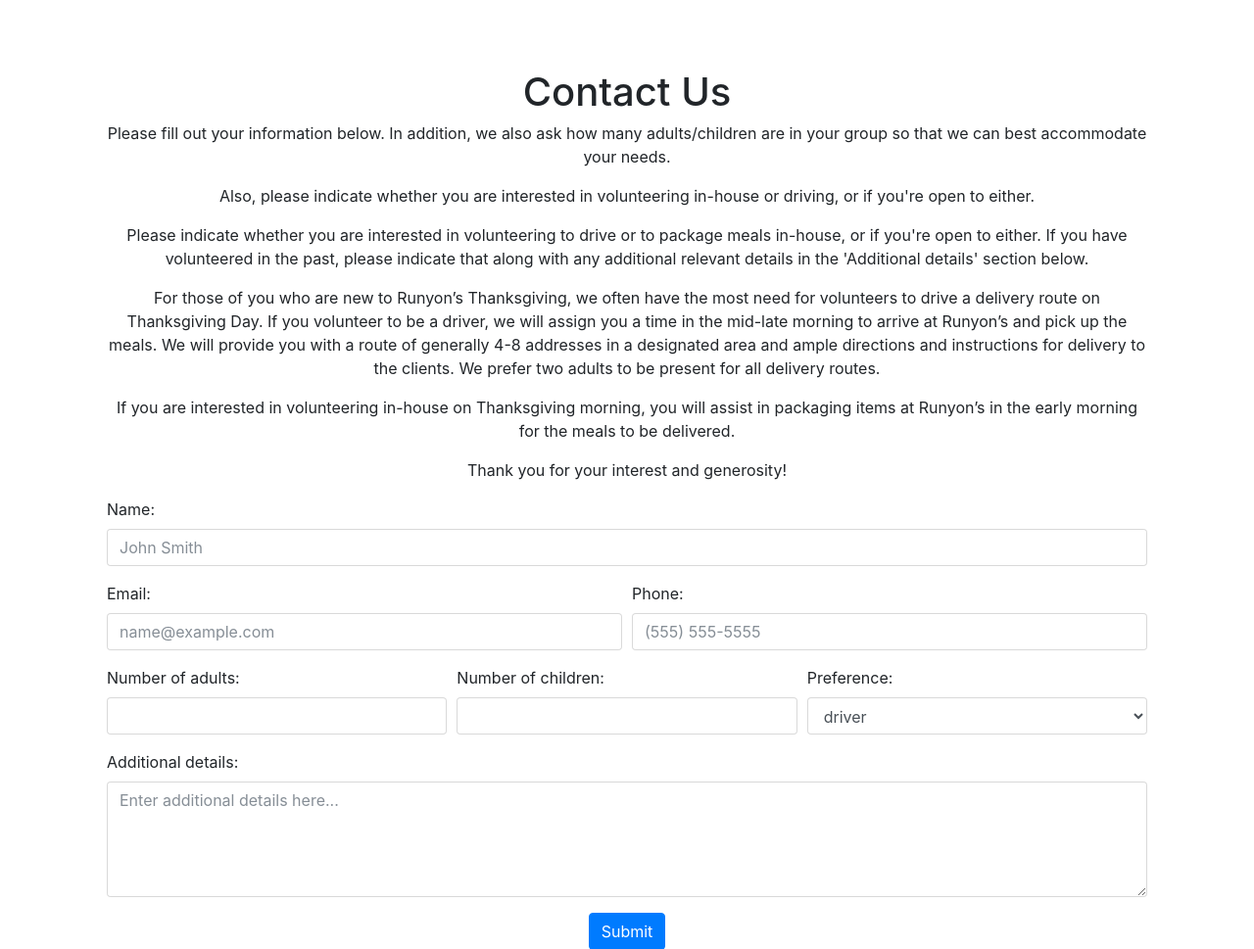
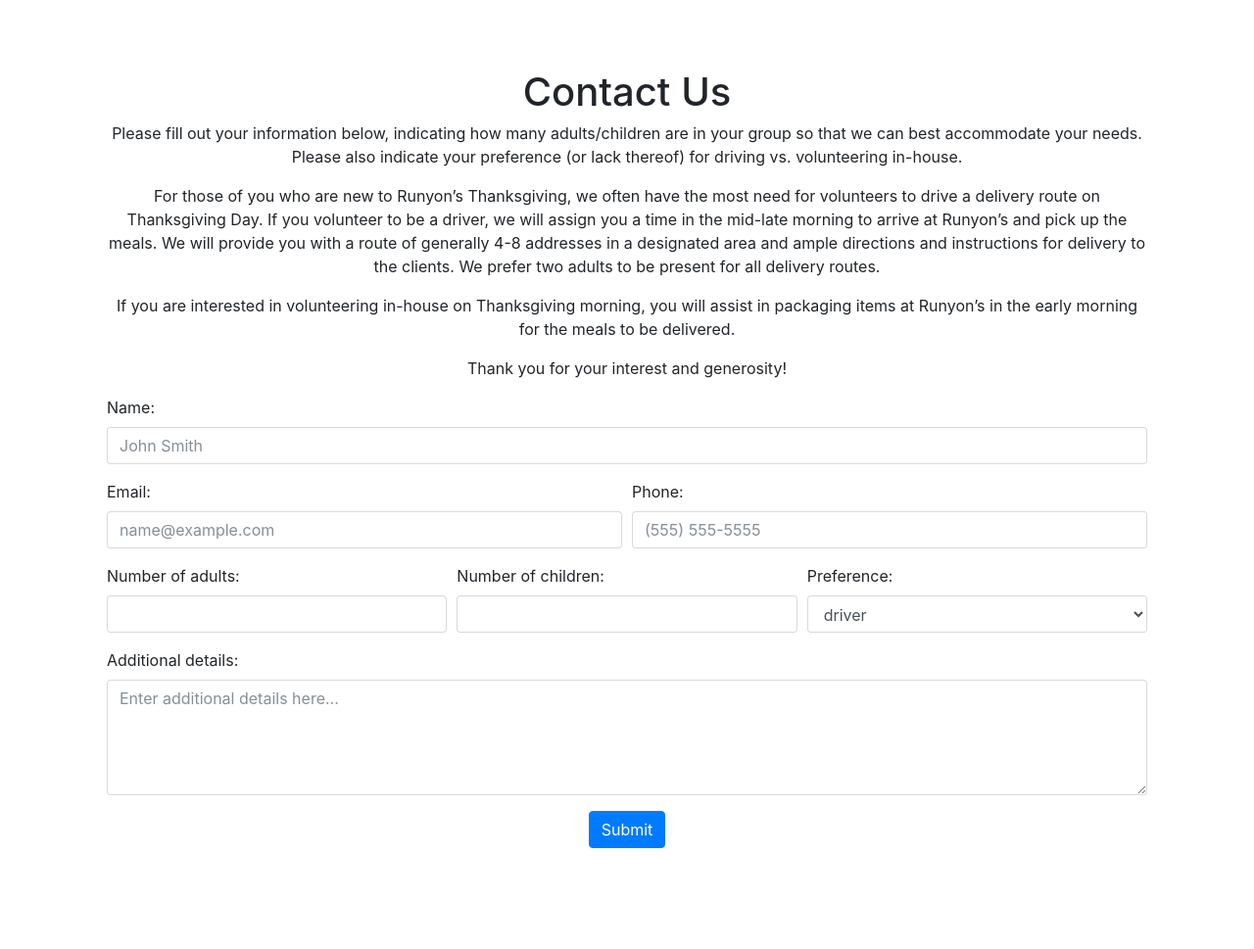
Before and after one commit to cmcg513/runyons-thanksgiving, a Django app: template website/volunteers/templates/volunteers/contact.html in a window 1280 px wide. Shown: the part 56-1025 px from the top of the page at 98% size. After the commit the page ends 922 px from the top, so only its background shows below. Run offline with Django 3.2, Linux system fonts and the light colour scheme; the template is opened without the code that fills it: values that come from a table or form of the project are taken from there, others are empty; parts of the project's set-up code (start-up, migrations or seed data) failed here and were passed over; some libraries are stand-ins or nearby versions.

Commit message:
resolves #26, buggy content page

```diff
--- a/website/volunteers/templates/volunteers/contact.html
+++ b/website/volunteers/templates/volunteers/contact.html
@@ -10,18 +10,20 @@
 {% block content %}
 <h1>Contact Us</h1>
 <p>
-    Please fill out your information below. In addition, we also ask how many adults/children are in your group so that we can best accommodate your needs.
-<p>
-    Also, please indicate whether you are interested in volunteering in-house or driving, or if you're open to either.
+    Please fill out your information below, indicating how many adults/children are in your group so that we can best
+    accommodate your needs. Please also indicate your preference (or lack thereof) for driving vs. volunteering
+    in-house.
 </p>
 <p>
-    Please indicate whether you are interested in volunteering to drive or to package meals in-house, or if you're open to either. If you have volunteered in the past, please indicate that along with any additional relevant details in the 'Additional details' section below.
+    For those of you who are new to Runyon’s Thanksgiving, we often have the most need for volunteers to drive a
+    delivery route on Thanksgiving Day. If you volunteer to be a driver, we will assign you a time in the mid-late
+    morning to arrive at Runyon’s and pick up the meals. We will provide you with a route of generally 4-8 addresses
+    in a designated area and ample directions and instructions for delivery to the clients. We prefer two adults to
+    be present for all delivery routes.
 </p>
 <p>
-    For those of you who are new to Runyon’s Thanksgiving, we often have the most need for volunteers to drive a delivery route on Thanksgiving Day. If you volunteer to be a driver, we will assign you a time in the mid-late morning to arrive at Runyon’s and pick up the meals. We will provide you with a route of generally 4-8 addresses in a designated area and ample directions and instructions for delivery to the clients. We prefer two adults to be present for all delivery routes.
-</p>
-<p>
-    If you are interested in volunteering in-house on Thanksgiving morning, you will assist in packaging items at Runyon’s in the early morning for the meals to be delivered.
+    If you are interested in volunteering in-house on Thanksgiving morning, you will assist in packaging items at
+    Runyon’s in the early morning for the meals to be delivered.
 </p>
 <p>
     Thank you for your interest and generosity!
```
